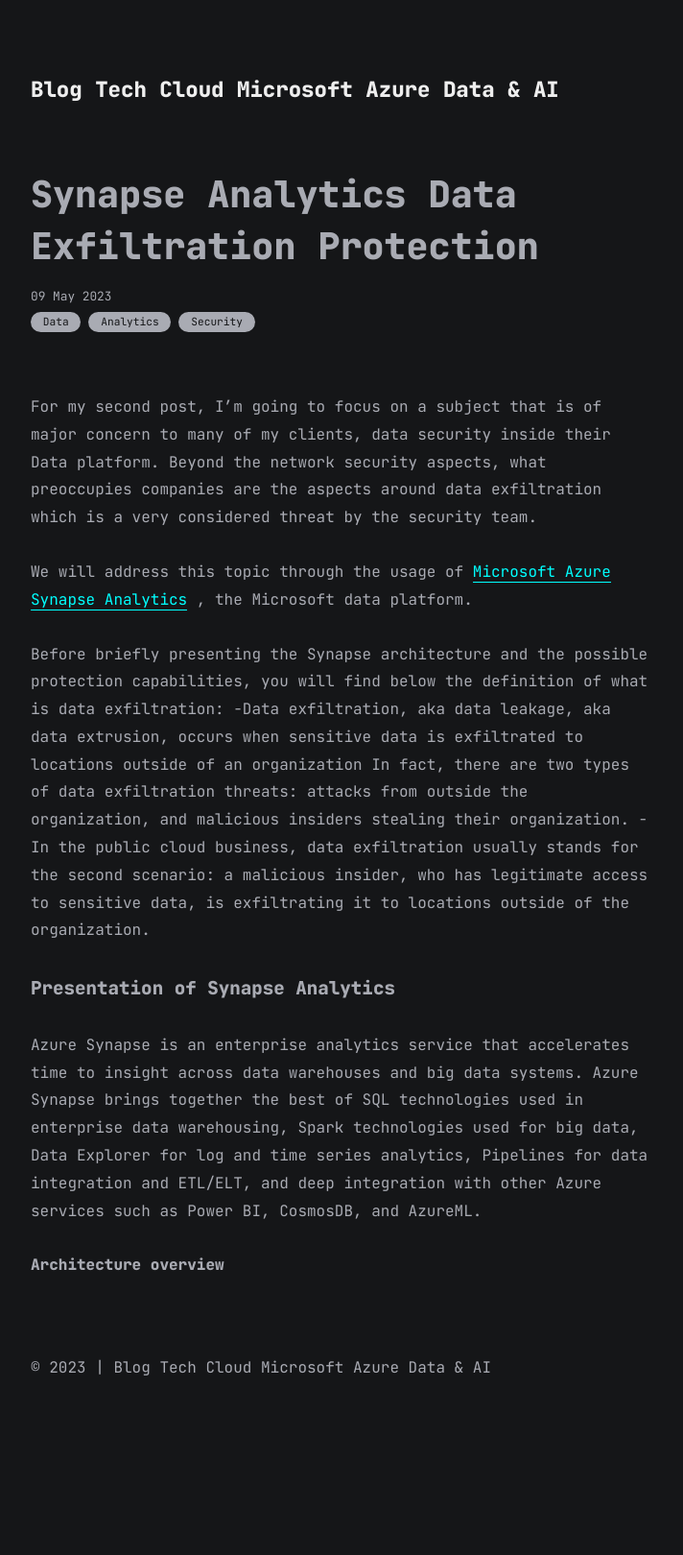
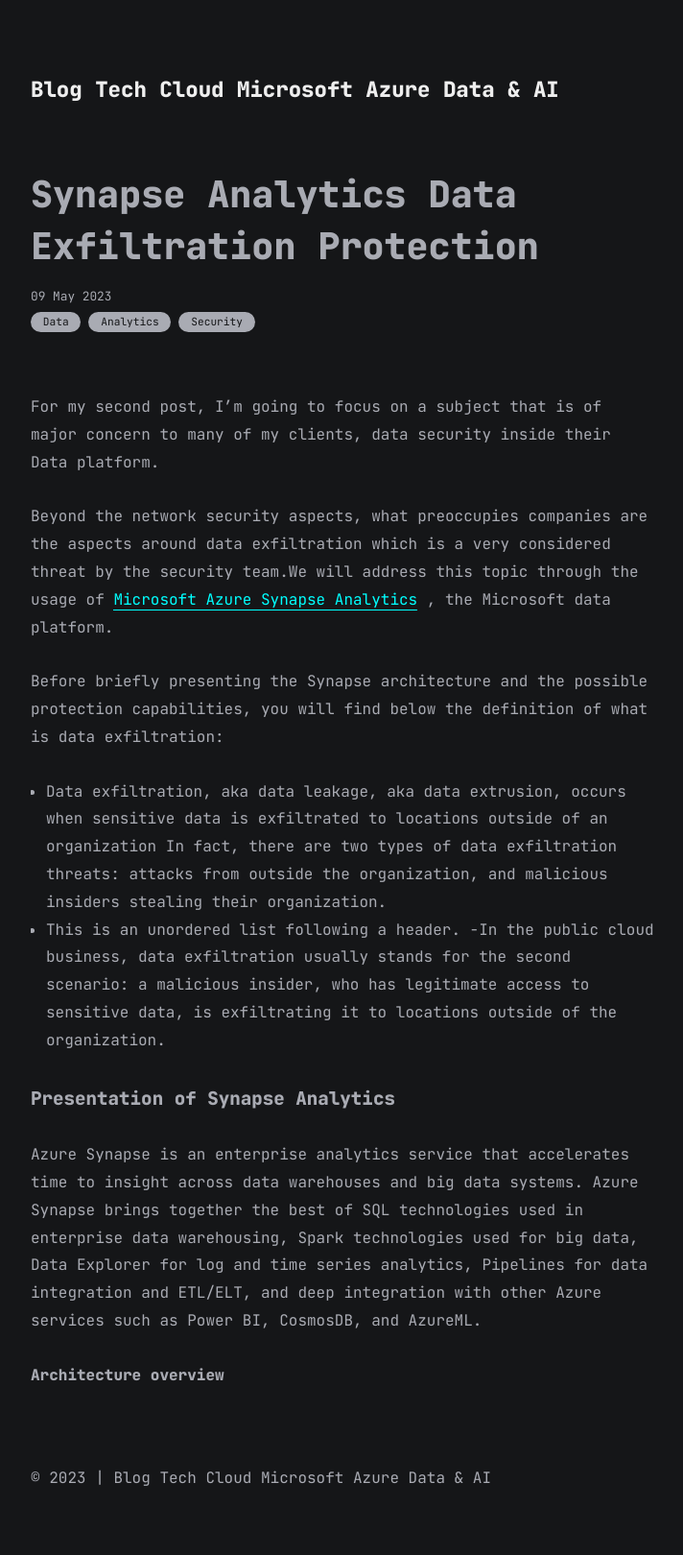
Before and after one commit to marc-hadjeje/marc-hadjeje.github.io, a Jekyll site: the page built from all_collections/_posts/2021-11-04-Synapse Analytics DEP.md, in a window 1280 px wide. Shown: the whole page at 96% size, without its empty margins (283-995 px from the left). Built offline with Jekyll 4.4.1, drawn with Linux system fonts in a browser that asks for light colours; before the commit the page ends 1505 px from its top, so only the background shows below that.

Commit message:
Update 2021-11-04-Synapse Analytics DEP.md

```diff
--- a/all_collections/_posts/2021-11-04-Synapse Analytics DEP.md
+++ b/all_collections/_posts/2021-11-04-Synapse Analytics DEP.md
@@ -5,13 +5,14 @@ date: "2023-05-09"
 categories: ["Data", "Analytics", "Security"]
 ---
 For my second post, I'm going to focus on a subject that is of major concern to many of my clients, data security inside their Data platform.
-Beyond the network security aspects, what preoccupies companies are the aspects around data exfiltration which is a very considered threat by the security team.
 
-We will address this topic through the usage of [Microsoft Azure Synapse Analytics](https://azure.microsoft.com/en-us/products/synapse-analytics/){:target="_blank"} , the Microsoft data platform.
+Beyond the network security aspects, what preoccupies companies are the aspects around data exfiltration which is a very considered threat by the security team.We will address this topic through the usage of [Microsoft Azure Synapse Analytics](https://azure.microsoft.com/en-us/products/synapse-analytics/){:target="_blank"} , the Microsoft data platform.
 
 Before briefly presenting the Synapse architecture and the possible protection capabilities, you will find below the definition of what is data exfiltration:
--Data exfiltration, aka data leakage, aka data extrusion, occurs when sensitive data is exfiltrated to locations outside of an organization
+
+- Data exfiltration, aka data leakage, aka data extrusion, occurs when sensitive data is exfiltrated to locations outside of an organization
 In fact, there are two types of data exfiltration threats: attacks from outside the organization, and malicious insiders stealing their organization.
+- This is an unordered list following a header.
 -In the public cloud business, data exfiltration usually stands for the second scenario: a malicious insider, who has legitimate access to sensitive data, is exfiltrating it to locations outside of the organization.
 
 ##### Presentation of Synapse Analytics
```
